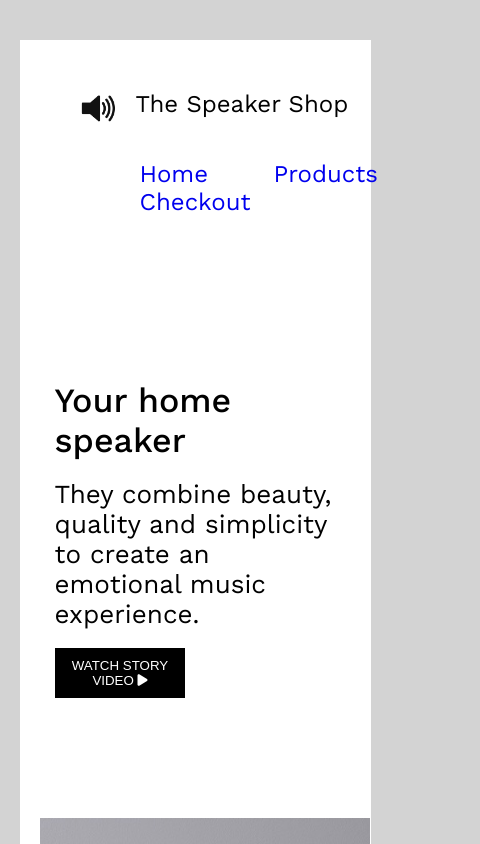
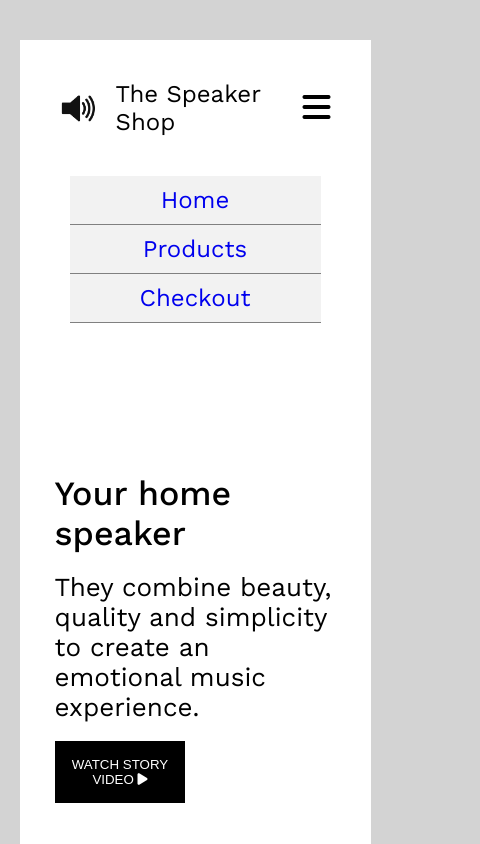
Before and after one commit to 22-D03-1/uib-layout-speaker-shop-RahmanErturk, a plain HTML site: page index.html in a window 390 px wide. Shown: the top 844 px of the page, 480 px wide, since content can reach past the window. Drawn offline with nearby package versions, Linux system fonts and the light colour scheme; a web font is replaced by a local one.

Commit message:
aufgabe ist gelöst

```diff
--- a/index.html
+++ b/index.html
@@ -18,12 +18,20 @@
       <img src="./images/1000px-Speaker_Icon.svg.png" alt="speaker" width="36px">
       <p class="logo-text">The Speaker Shop</p>
     </div>
+    <div class="hmbrgr"><i class="fa-solid fa-bars"></i></div>
     <nav>
       <a href="#">Home</a>
       <a href="#">Products</a>
       <a href="#">Checkout</a>
     </nav>
   </header>
+
+  <nav class="nav-responsive">
+    <a href="#">Home</a>
+    <a href="#">Products</a>
+    <a href="#">Checkout</a>
+  </nav>
+
   <section class="main-text">
     <h1 class="main-title">Your home speaker</h1><br>
     <p class="main-p">They combine beauty, quality and simplicity to create an emotional music experience.</p><br>
--- a/style.css
+++ b/style.css
@@ -20,32 +20,64 @@ main {
 header {
   width: 100%;
   height: 15%;
-  display: grid;
-  grid-template-columns: repeat(auto-fit, minmax(400px, 1fr));
+  display: flex;
+  justify-content: space-between;
+  align-items: center;
+  padding: 40px;
+
+  /* grid-template-columns: repeat(auto-fit, minmax(300px, 1fr));
   grid-auto-rows: 70px;
   grid-auto-flow: dense;
   margin: 30px;
   padding-top: 50px;
   position: relative;
   right: 30px;
-  left: 30px;
+  left: 30px; */
 }
 
 .logo {
   display: flex;
-  align-items: flex-start;
+  align-items: center;
 }
 .logo-text {
   margin-left: 20px;
   font-size: 24px;
 }
-nav {
-  margin-left: 30px;
-}
+
 nav a {
-  margin: 0px 30px;
+  margin-left: 50px;
+  display: inline-block;
   text-decoration: none;
   font-size: 24px;
+}
+
+.hmbrgr {
+  display: none;
+}
+
+.nav-responsive {
+  display: none;
+}
+
+@media (max-width:900px) {
+  .hmbrgr {
+    display: unset;
+    font-size: 32px;
+  }
+  nav {
+    display: none;
+  }
+  .nav-responsive {
+    display: unset;
+  }
+  .nav-responsive a {
+    display: block;
+    text-align: center;
+    background-color: rgba(128, 128, 128, 0.1);
+    border-bottom: 1px solid gray;
+    margin: 0px 50px;
+    padding: 10px;
+  }
 }
 
 .main-text {
@@ -72,21 +104,20 @@ button {
   border: none;
   background-color: black;
   color: white;
-  padding: 10px;
+  padding: 16px;
   margin-right: 150px;
 }
 
 .pic-container {
   display: grid;
-  grid-template-columns: repeat(auto-fit, minmax(370px, 1fr));
-  grid-auto-rows: 600px;
+  grid-template-columns: repeat(auto-fit, minmax(300px, 1fr));
+  grid-auto-rows: 670px;
   grid-auto-flow: dense;
   gap: 10px;
 }
 
 .picture {
-
-  height: 580px;
+  height: 650px;
   position: relative;
   margin: 0px 20px;
 }
@@ -134,8 +165,8 @@ button {
 }
 
 footer {
-  padding: 10px;
+  padding: 15px;
   text-align: center;
-  font-size: 14px;
+  font-size: 16px;
   color: gray;
 }
```
